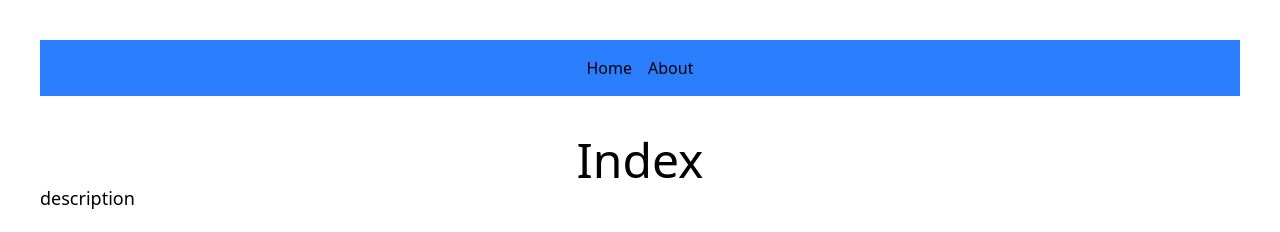
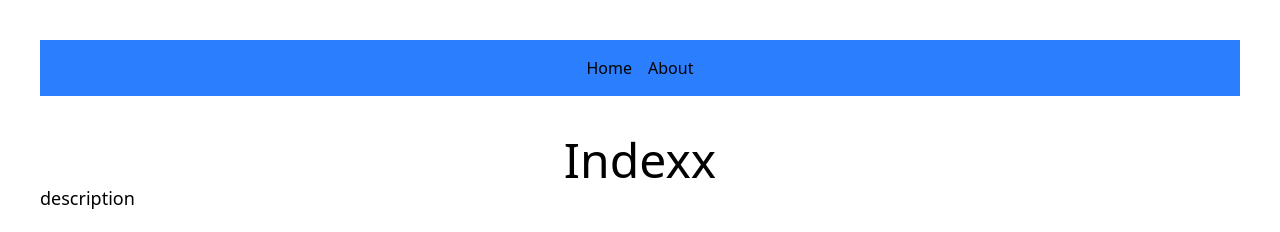
Before and after one commit to LecarreGavini/web-dev-1, a plain HTML site: page index.html in a window 1280 px wide. Shown: the top 232 px of the page. Drawn offline with nearby package versions, Linux system fonts and the light colour scheme.

Commit message:
init files

```diff
--- a/index.html
+++ b/index.html
@@ -17,7 +17,7 @@
 	</header>
 
 	<main class="my-10">
-		<h1 class="text-5xl text-center">Index</h1>
+		<h1 class="text-5xl text-center">Indexx</h1>
 		<h2 class="text-lg">description</h2>
 		<p class="p-4 italic">
 			Anything about index
```
